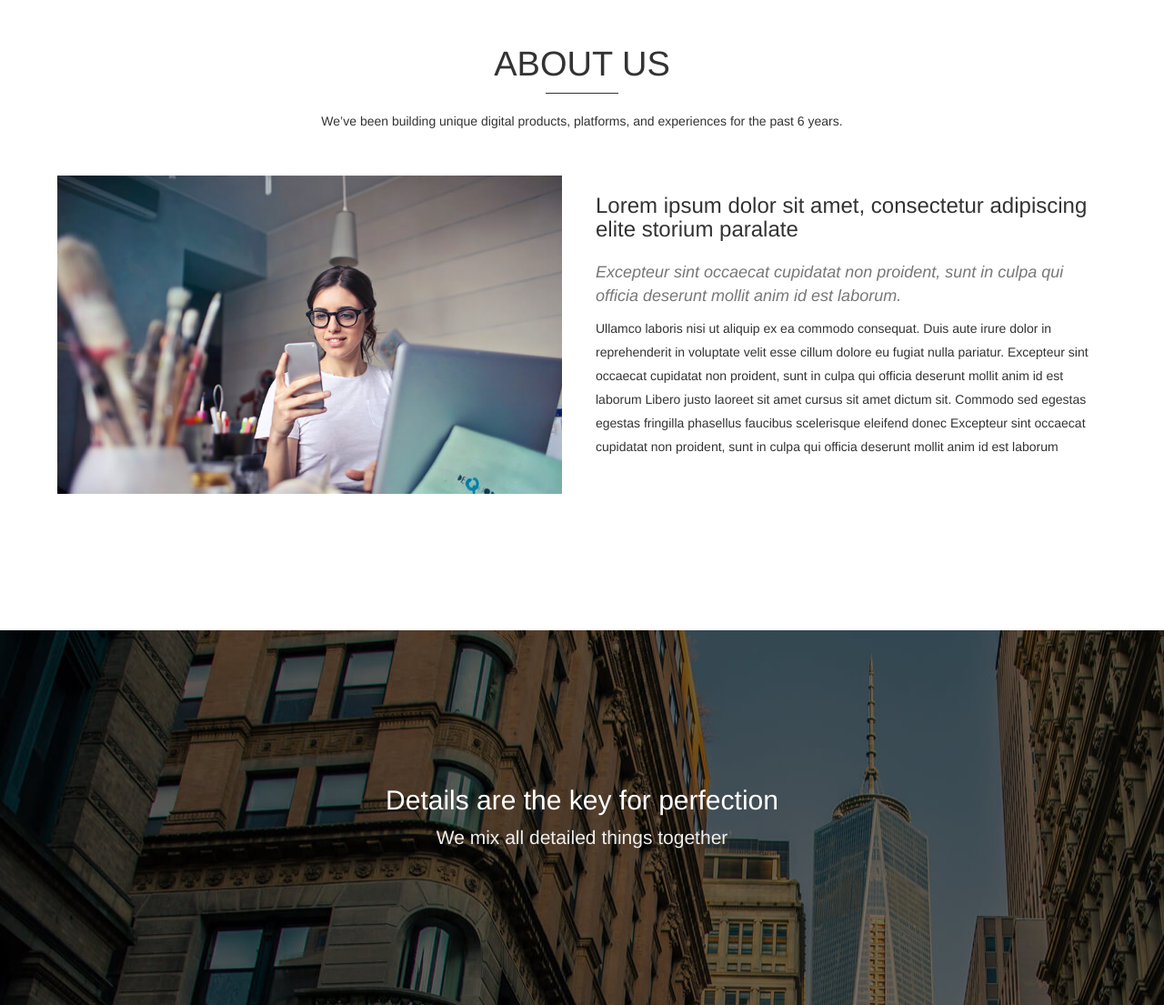
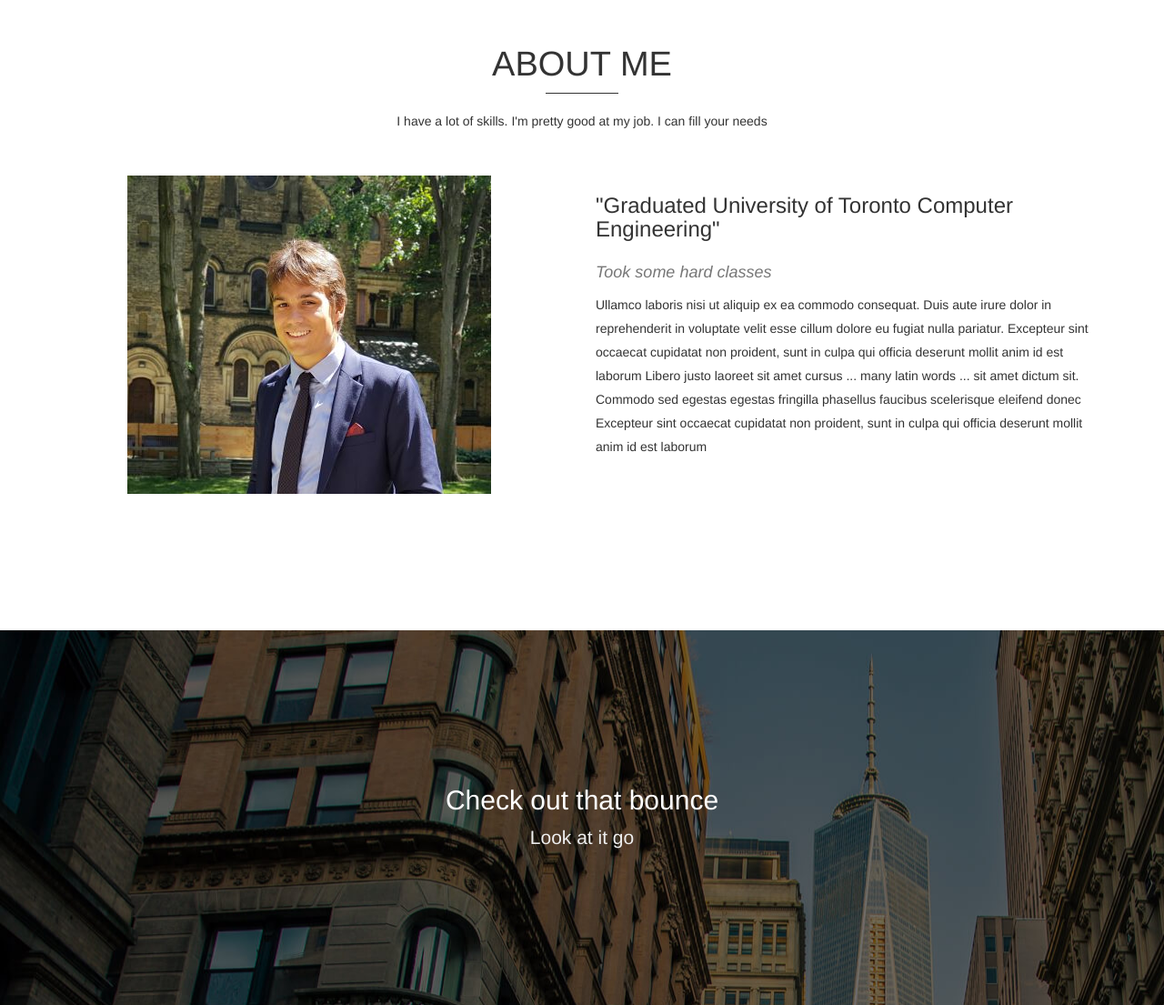
Before and after one commit to vuksv/portfolio-web, a website with bundled scripts: page index.html in a window 1280 px wide. Shown: the part 920-2025 px from the top of the page at 91% size. Built offline with nearby package versions, Linux system fonts and the light colour scheme.

Commit message:
Add some more content, force https

```diff
--- a/app.yaml
+++ b/app.yaml
@@ -1 +1,2 @@
 runtime: nodejs10
+secure: always
--- a/index.html
+++ b/index.html
@@ -2,7 +2,7 @@
 <html>
 
 <head>
-  <title>Alstar - Bootstrap one page parallax template</title>
+  <title>Vuk Svilaric</title>
   <meta charset="utf-8" />
   <meta content="width=device-width, initial-scale=1, maximum-scale=1, user-scalable=no" name="viewport">
   <!-- css -->
@@ -34,7 +34,7 @@
         </button>
 
         <!-- Logo text or image -->
-        <a class="navbar-brand" href="index.html">Alstar</a>
+        <a class="navbar-brand" href="index.html">Vuk</a>
 
       </div>
       <div class="navigation collapse navbar-collapse navbar-ex1-collapse">
@@ -115,26 +115,25 @@
       <div class="row">
         <div class="col-md-offset-2 col-md-8">
           <div class="section-heading">
-            <h2>About us</h2>
+            <h2>About Me</h2>
             <div class="heading-line"></div>
-            <p>We’ve been building unique digital products, platforms, and experiences for the past 6 years.</p>
+            <p>I have a lot of skills. I'm pretty good at my job. I can fill your needs</p>
           </div>
         </div>
       </div>
       <div class="row wow fadeInUp">
         <div class="col-md-6 about-img">
-          <img src="img/about-img.jpg" alt="">
+          <img src="img/grad-suit.jpg" alt="">
         </div>
 
         <div class="col-md-6 content">
-          <h2>Lorem ipsum dolor sit amet, consectetur adipiscing elite storium paralate</h2>
-          <h3>Excepteur sint occaecat cupidatat non proident, sunt in culpa qui officia deserunt mollit anim id est
-            laborum.</h3>
+          <h2>"Graduated University of Toronto Computer Engineering"</h2>
+          <h3>Took some hard classes</h3>
           <p>
             Ullamco laboris nisi ut aliquip ex ea commodo consequat. Duis aute irure dolor in reprehenderit in
             voluptate velit esse cillum dolore eu fugiat nulla pariatur. Excepteur sint occaecat cupidatat non
             proident, sunt in culpa qui officia deserunt mollit anim id est laborum Libero justo laoreet sit amet
-            cursus sit amet dictum sit. Commodo sed egestas egestas fringilla phasellus faucibus scelerisque eleifend
+            cursus ...  many latin words ... sit amet dictum sit. Commodo sed egestas egestas fringilla phasellus faucibus scelerisque eleifend
             donec Excepteur sint occaecat cupidatat non proident, sunt in culpa qui officia deserunt mollit anim id est
             laborum
           </p>
@@ -149,8 +148,8 @@
       <div class="row">
         <div class="col-md-12">
           <div class="color-light">
-            <h2 class="wow bounceInDown" data-wow-delay="0.5s">Details are the key for perfection</h2>
-            <p class="lead wow bounceInUp" data-wow-delay="1s">We mix all detailed things together</p>
+            <h2 class="wow bounceInDown" data-wow-delay="0.5s">Check out that bounce</h2>
+            <p class="lead wow bounceInUp" data-wow-delay="1s">Look at it go</p>
           </div>
         </div>
       </div>
```
Also changed, not shown: img/grad-suit.jpg (added).
